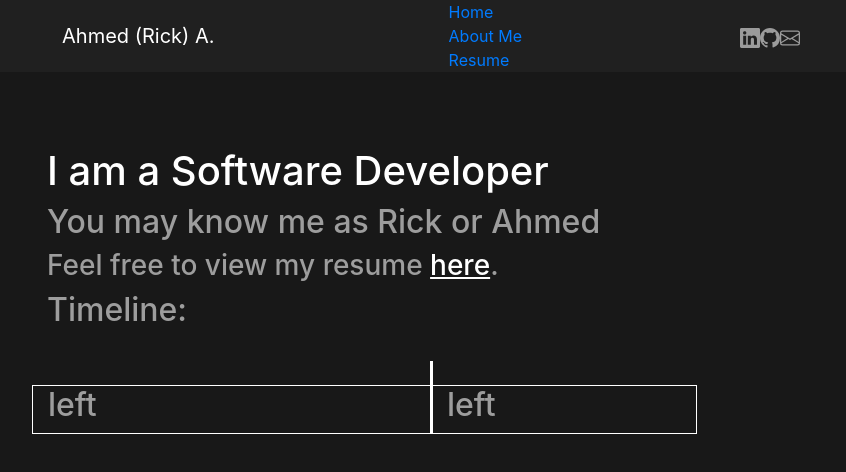
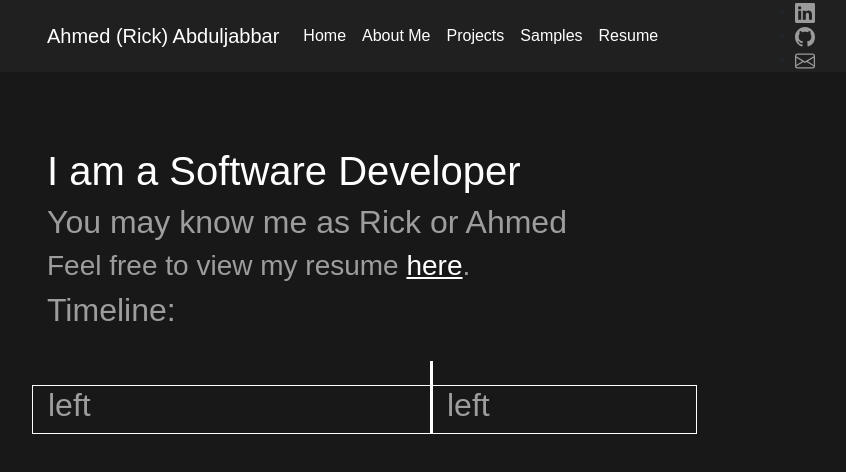
Before and after one commit to ricktech01/ricktech01.github.io, a plain HTML site: page index.html in a window 1280 px wide. Shown: the whole page, without its empty margins (209-1055 px from the left). Drawn offline with nearby package versions, Linux system fonts and the light colour scheme.

Commit message:
some changes to navbar

```diff
--- a/index.html
+++ b/index.html
@@ -11,18 +11,43 @@
     <link rel="stylesheet" type="text/css" href="style.css" />
     <title>Ahmed (Rick) A. | Software Developer</title>
   </head>
+
   <body>
-    <nav class="navbar navbar-inverse">
-      <div class="container-fluid">
-        <div class="navbar-header">
-          <span class="navbar-brand" href="#">Ahmed (Rick) A.</span>
-        </div>
-        <ul class="nav navbar-nav">
-          <li class="active"><a href="#">Home</a></li>
-          <li><a href="./aboutme.html">About Me</a></li>
-          <li><a href="./RESUME.pdf" target="_blank">Resume</a></li>
+    <nav class="navbar navbar-expand-lg">
+      <a class="navbar-brand" href="#">Ahmed (Rick) Abduljabbar</a>
+      <button
+        class="navbar-toggler"
+        type="button"
+        data-toggle="collapse"
+        data-target="#navbarSupportedContent"
+        aria-controls="navbarSupportedContent"
+        aria-expanded="false"
+        aria-label="Toggle navigation"
+      >
+        <span class="navbar-toggler-icon"></span>
+      </button>
+
+      <div class="collapse navbar-collapse" id="navbarSupportedContent">
+        <ul class="navbar-nav mr-auto">
+          <li class="nav-item active">
+            <a class="nav-link" href="#"
+              >Home <span class="sr-only">(current)</span></a
+            >
+          </li>
+          <li class="nav-item">
+            <a class="nav-link" href="#aboutme">About Me</a>
+          </li>
+          <li class="nav-item">
+            <a class="nav-link" href="#projects">Projects</a>
+          </li>
+          <li class="nav-item">
+            <a class="nav-link" href="./">Samples</a>
+          </li>
+          <li class="nav-item">
+            <a class="nav-link" href="./RESUME.pdf">Resume</a>
+          </li>
         </ul>
-        <ul class="nav navbar-nav navbar-right" style="display: inline-block">
+        <ul class="my-2 my-lg-0" style="display: inline-block">
           <li>
             <a
               href="https://www.linkedin.com/in/ahmed-rick-abduljabbar-54640b137/"
@@ -51,6 +76,7 @@
         </ul>
       </div>
     </nav>
+
     <div class="content">
       <h1>I am a Software Developer</h1>
       <h2>You may know me as Rick or Ahmed</h2>
--- a/style.css
+++ b/style.css
@@ -1,53 +1,62 @@
 :root {
   --bg-color: #181818;
   --navbar-color: #202020;
-    --text-color:#9d9d9d;
-    --icon-color:var(--text-color);
-    --anchor-color:white;
-    --anchor-color-hover:black;
-    --bs-sm-size:768px;
-    --bs-md-size:992px;
-    --bs-lg-size:1200px;
-    --line-color:white;
+  --text-color: #9d9d9d;
+  --icon-color: var(--text-color);
+  --anchor-color: white;
+  --anchor-color-hover: black;
+  --bs-sm-size: 768px;
+  --bs-md-size: 992px;
+  --bs-lg-size: 1200px;
+  --line-color: white;
 }
 
 body {
   background-color: var(--bg-color);
-    font-family: font-family: Arial, Helvetica, sans-serif;
-
+  font-family: Arial, Helvetica, sans-serif;
 }
-.content{
+.content {
   padding: 75px 20% 0 20%;
   color: var(--text-color);
 }
-.content h1,h4,h6{
-    color:white;
+.content h1,
+h4,
+h6 {
+  color: white;
 }
-.content a{
-    color:var(--anchor-color);
+.content a {
+  color: var(--anchor-color);
   text-decoration: underline;
 }
 .content a:hover {
-    color:var(--anchor-color-hover);
+  color: var(--anchor-color-hover);
   text-decoration: underline;
   cursor: pointer;
 }
-.navbar{
+.navbar {
   background-color: var(--navbar-color);
   padding: 0px 20% 0 20%;
+  margin-top: 0px;
 }
 
- .navbar .navbar-brand{
-    color:white;
+.navbar .navbar-brand {
+  color: white;
 }
- .navbar .navbar-brand:hover{
-    color:white;
+.navbar .navbar-brand:hover {
+  color: white;
 }
- .icon{
-    filter: brightness(0) saturate(100%) invert(69%) sepia(0%) saturate(1496%) hue-rotate(158deg) brightness(90%) contrast(90%);
+.navbar .nav-link {
+  color: white;
 }
- .navbar-right li{
-    float:left;
+.navbar .nav-item:hover {
+  background-color: #181818;
+}
+.icon {
+  filter: brightness(0) saturate(100%) invert(69%) sepia(0%) saturate(1496%)
+    hue-rotate(158deg) brightness(90%) contrast(90%);
+}
+.navbar-right li {
+  float: left;
 }
 
 /* for timeline*/
```
Lines whose indentation alone changed are shown as unchanged.
